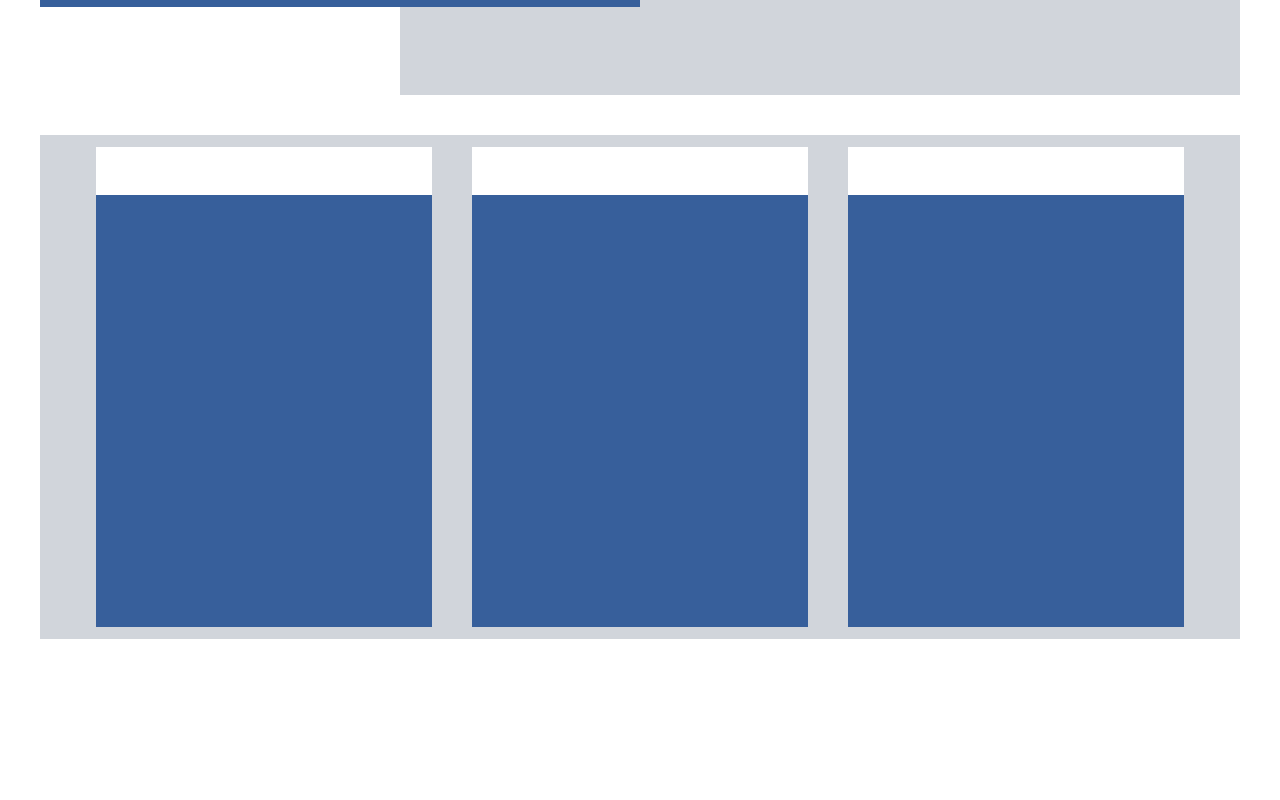
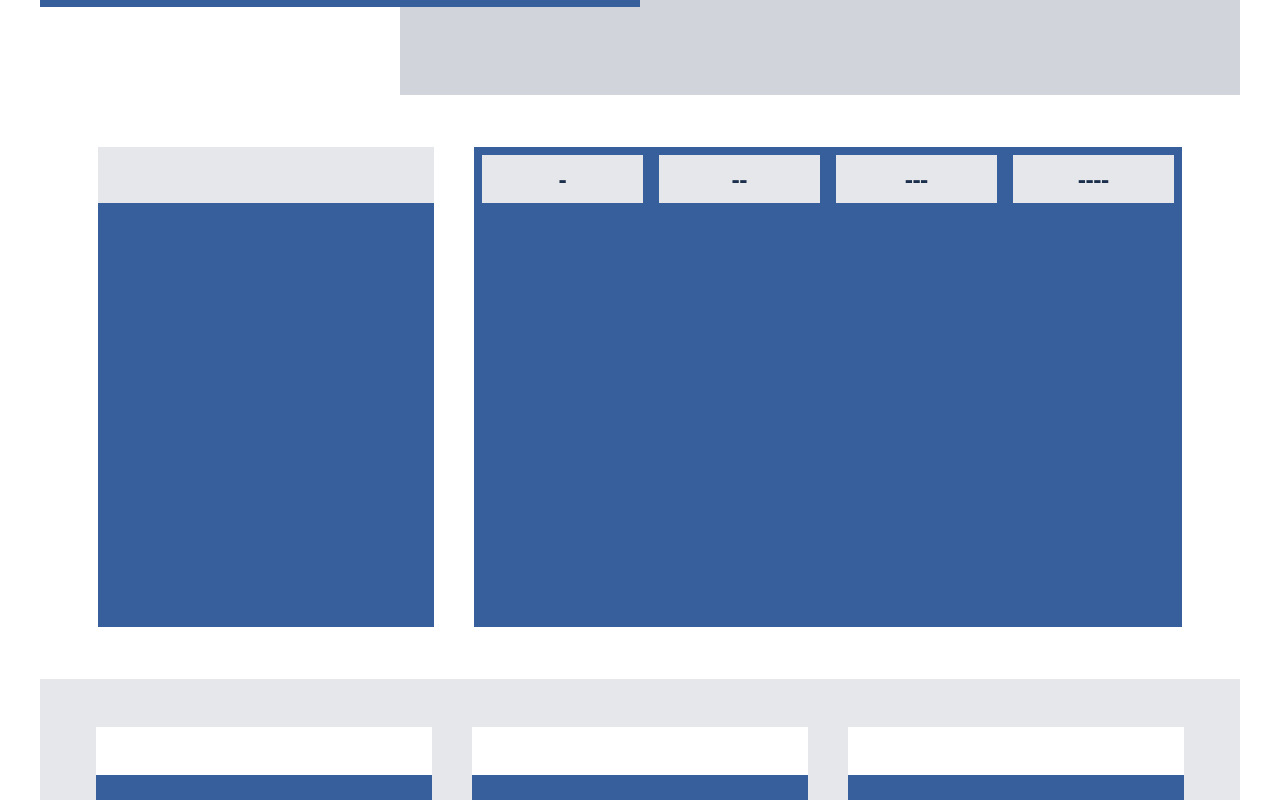
Before and after one commit to ydvmudit07/Collage, a Next.js app: page / in a window 1280 px wide. Shown: the part 1520-2320 px from the top of the page. Before the commit the page ends 2199 px from the top, so only its background shows below. Built offline with nearby package versions, Linux system fonts and the light colour scheme.

Commit message:
information board for homepage

```diff
--- a/pages/index.js
+++ b/pages/index.js
@@ -1,4 +1,5 @@
 import Image from 'next/image'
+import React, { useState } from 'react';
 
 import Navbar from '@/components/Navbar'
 
@@ -34,7 +35,7 @@ const About=()=>{
 const InfoCard = ({ title, content }) => {
   return (
     <div className="relative m-10 max-md:m-5 scrollAnim">
-      <div className='bg-gray-300 z-[-1] py-3'>
+      <div className='bg-gray-200 z-[-1] py-12'>
         <div className="flex flex-row justify-center space-x-10">
           <div className="w-[28%] h-[60vh] max-lg:w-[30%] max-sm:w-[30%] max-md:text-xl flex flex-col text-center text-2xl font-normal bg-bluel text-white p-10 gap-10 transform hover:scale-110 transition-transform py-0 px-0 hover:border border-bluedark hover:shadow-lg">
             <p className='bg-white text-bluedark font-bold h-12 py-2'>{title}</p>
@@ -56,12 +57,67 @@ const InfoCard = ({ title, content }) => {
 
 // work ends here
 
+// work starts here
+
+const InfoBoard = ({ title, content }) => {
+  const [selectedContent, setSelectedContent] = useState(null);
+
+  const handleButtonClick = (content) => {
+    setSelectedContent(content);
+  };
+
+  return (
+    <div className="relative m-10 max-md:m-5 scrollAnim">
+      <div className="bg-white z-[-1] py-3">
+        <div className="flex flex-row justify-center space-x-10">
+          <div className="w-[28%] h-[60vh] max-lg:w-[30%] max-sm:w-[30%] max-md:text-xl flex flex-col text-center text-2xl font-normal bg-bluel text-white p-10 gap-10 transform hover:scale-110 transition-transform py-0 px-0 hover:border border-bluedark hover:shadow-lg">
+            <p className="bg-gray-200 text-bluedark font-bold h-14 py-2">{title}</p>
+            <p>{content}</p>
+          </div>
+          <div className="w-[59%] h-[60vh] max-lg:w-[30%] max-sm:w-[30%] max-md:text-xl flex flex-col text-center text-2xl font-normal bg-bluel text-white p-10 gap-10 py-0 px-0">
+            <div className="flex justify-between">
+              <button
+                className="bg-gray-200 text-bluedark font-bold h-12 w-[25%] py-2 mx-2 my-2"
+                onClick={() => handleButtonClick("-")}
+              >
+                -
+              </button>
+              <button
+                className="bg-gray-200 text-bluedark font-bold h-12 w-[25%] py-2 mx-2 my-2"
+                onClick={() => handleButtonClick("--")}
+              >
+                --
+              </button>
+              <button
+                className="bg-gray-200 text-bluedark font-bold h-12 w-[25%] py-2 mx-2 my-2"
+                onClick={() => handleButtonClick("---")}
+              >
+                ---
+              </button>
+              <button
+                className="bg-gray-200 text-bluedark font-bold h-12 w-[25%] py-2 mx-2 my-2"
+                onClick={() => handleButtonClick("----")}
+              >
+                ----
+              </button>
+            </div>
+            {selectedContent && <p>{selectedContent}</p>}
+          </div>
+        </div>
+      </div>
+    </div>
+  );
+};
+
+// work ends here
+
 export default function Home() {
   return (
     <div>
     <Navbar/>
     <Content/>
     <About/>
+    <InfoBoard/>
     <InfoCard/>
     </div>
     )
```
